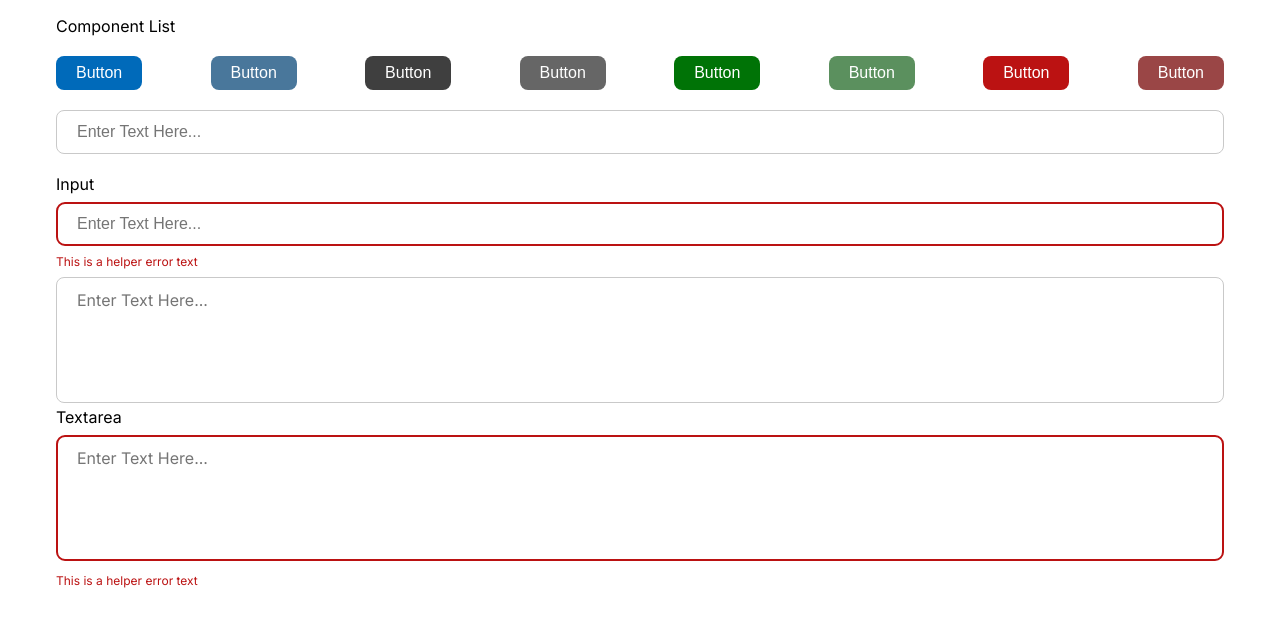
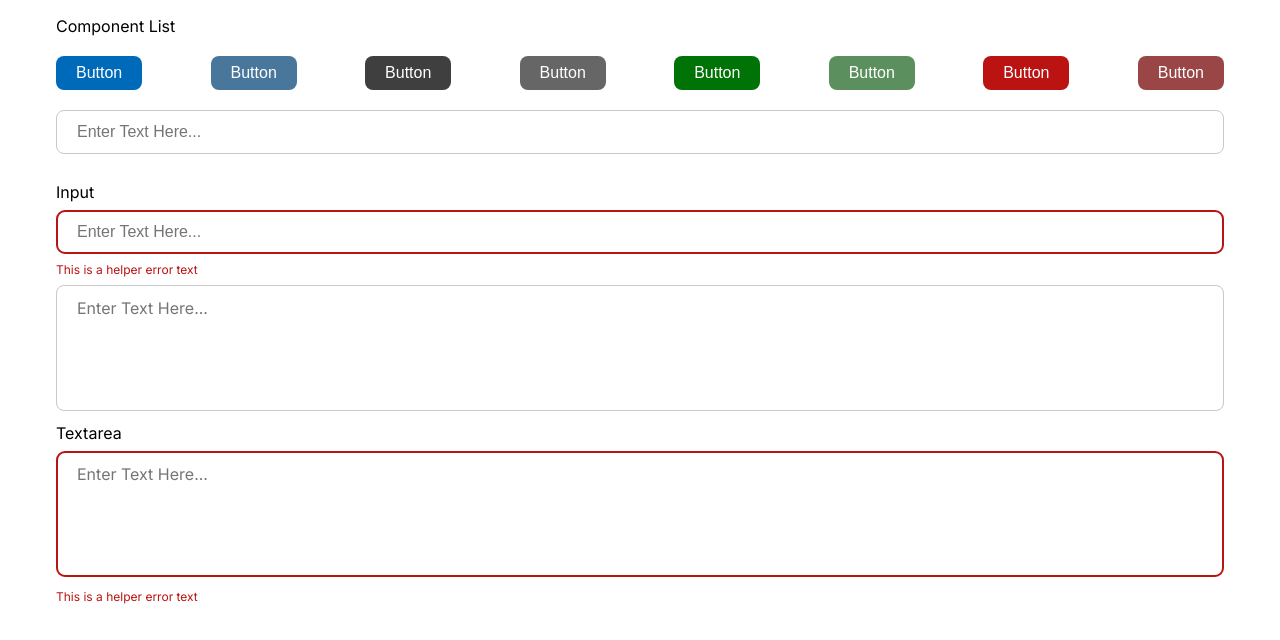
Before and after one commit to satshree/social-media, a React (Vite) app: page /components in a window 1280 px wide. Shown: the top 640 px of the page. Built offline with nearby package versions, Linux system fonts and the light colour scheme.

Commit message:
update margins on input and textarea

```diff
--- a/src/components/Input/inp.module.css
+++ b/src/components/Input/inp.module.css
@@ -13,6 +13,7 @@
   border-radius: 8px;
 
   padding: 0.75rem 1.25rem;
+  margin-bottom: 0.5rem;
 }
 
 .input-control:focus-visible {
@@ -27,6 +28,6 @@
 .input-error-text {
   color: #bb1212;
   font-size: 12px;
-  margin-top: 0.5rem;
+  /* margin-top: 0.5rem; */
   margin-bottom: 0.5rem;
 }
--- a/src/components/Textarea/text.module.css
+++ b/src/components/Textarea/text.module.css
@@ -14,6 +14,7 @@
   border-radius: 8px;
 
   padding: 0.75rem 1.25rem;
+  margin-bottom: 0.5rem;
   resize: none;
 }
 
@@ -29,5 +30,6 @@
 .textarea-error-text {
   color: #bb1212;
   font-size: 12px;
-  margin-top: 0.5rem;
+  /* margin-top: 0.5rem; */
+  margin-bottom: 0.5rem;
 }
```
